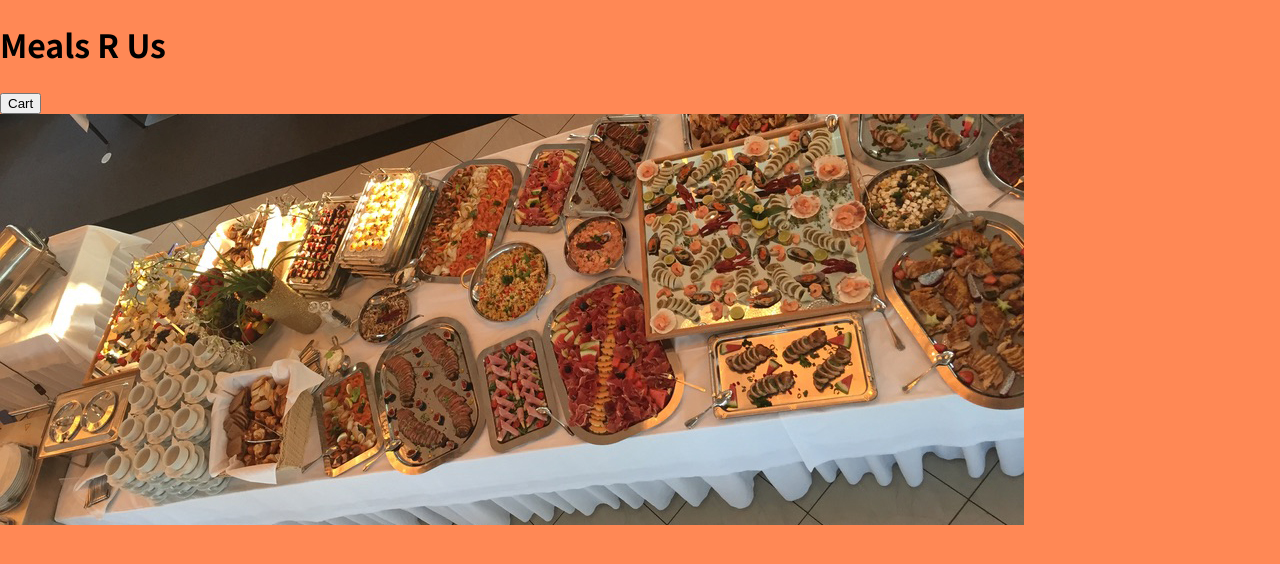
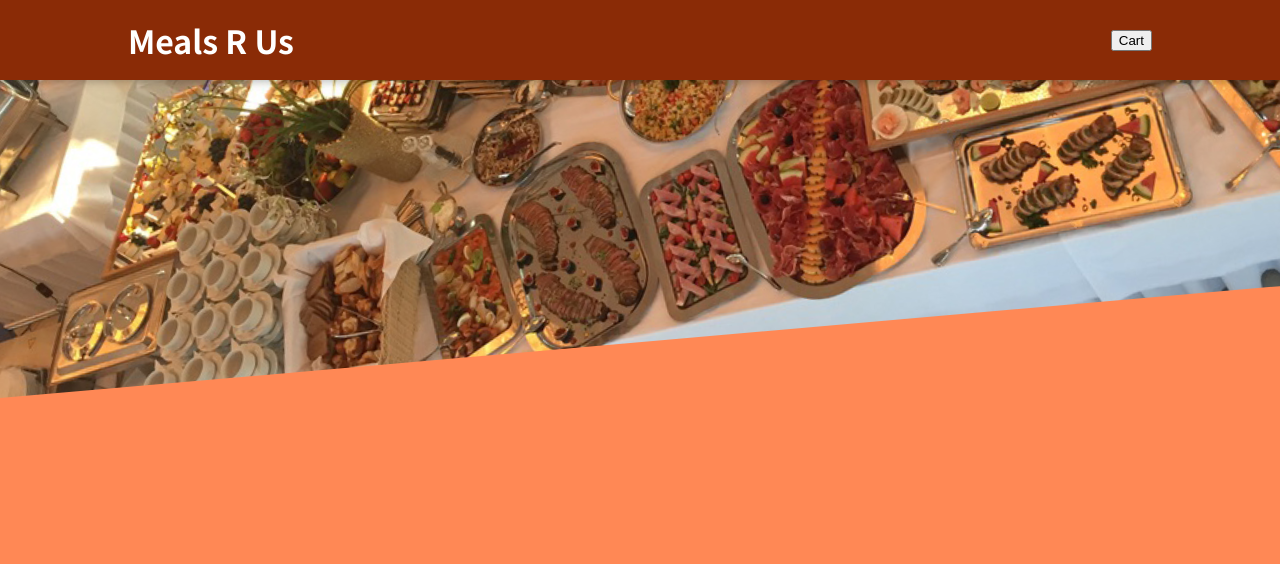
Before and after one commit to KennedyMungai/food-order-app, a React (Create React App) app: page / in a window 1280 px wide. Shown: the top 564 px of the page. Built offline with nearby package versions, Linux system fonts and the light colour scheme.

Commit message:
Implemented some styling for the page

```diff
--- a/src/components/Layout/Header.js
+++ b/src/components/Layout/Header.js
@@ -7,12 +7,15 @@ const Header = (props) =>
 {
     return (
         <>
-            <header>
+            <header className={classes.header}>
                 <h1>Meals R Us</h1>
                 <button>Cart</button>
             </header>
-            <div>
-                <img src={mealsImage} alt='A table full of delicious food' />
+            <div className={classes['main-image']}>
+                <img
+                    src={mealsImage}
+                    alt='A table full of delicious food'
+                />
             </div>
         </>
     )
```
